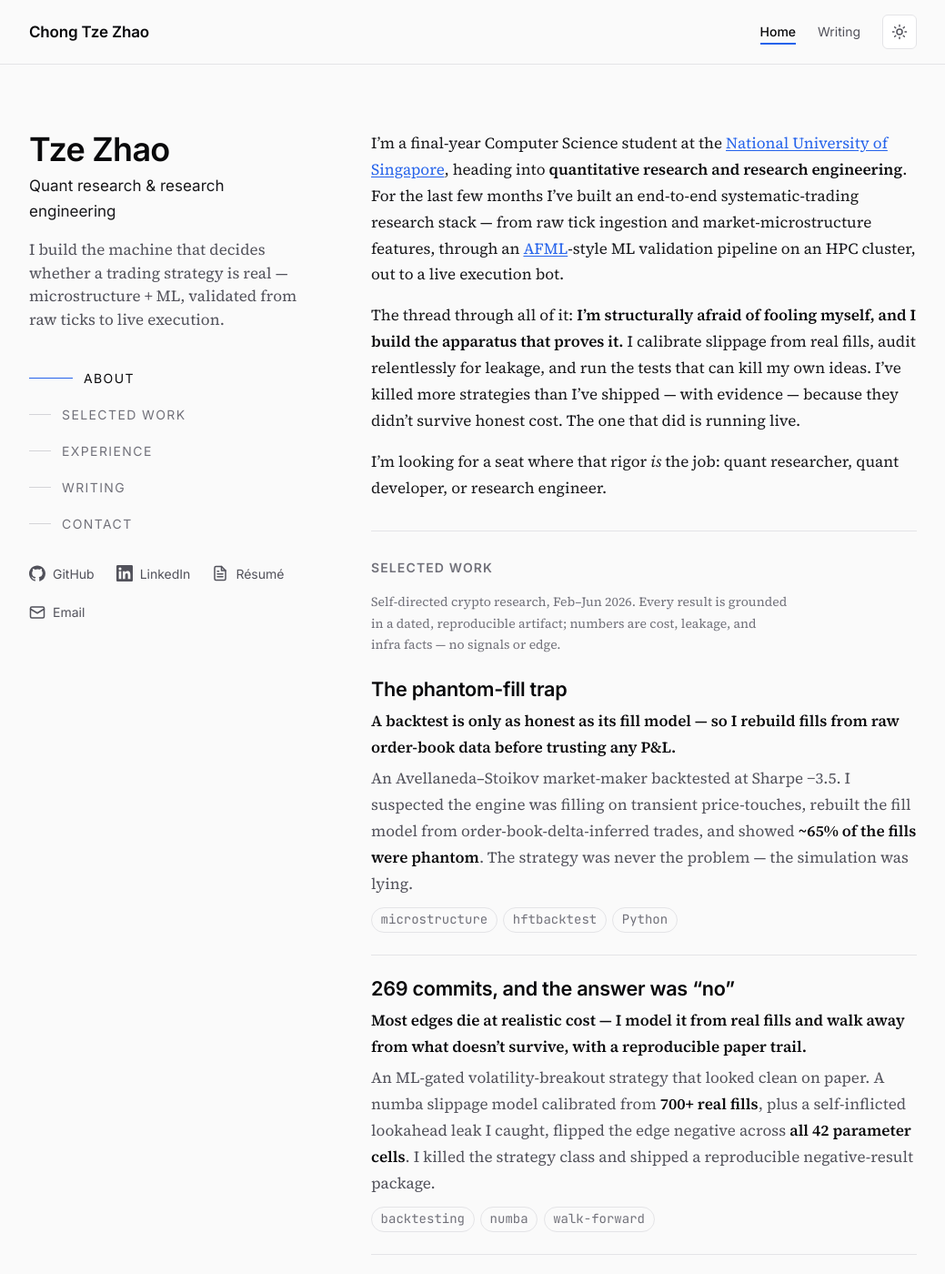
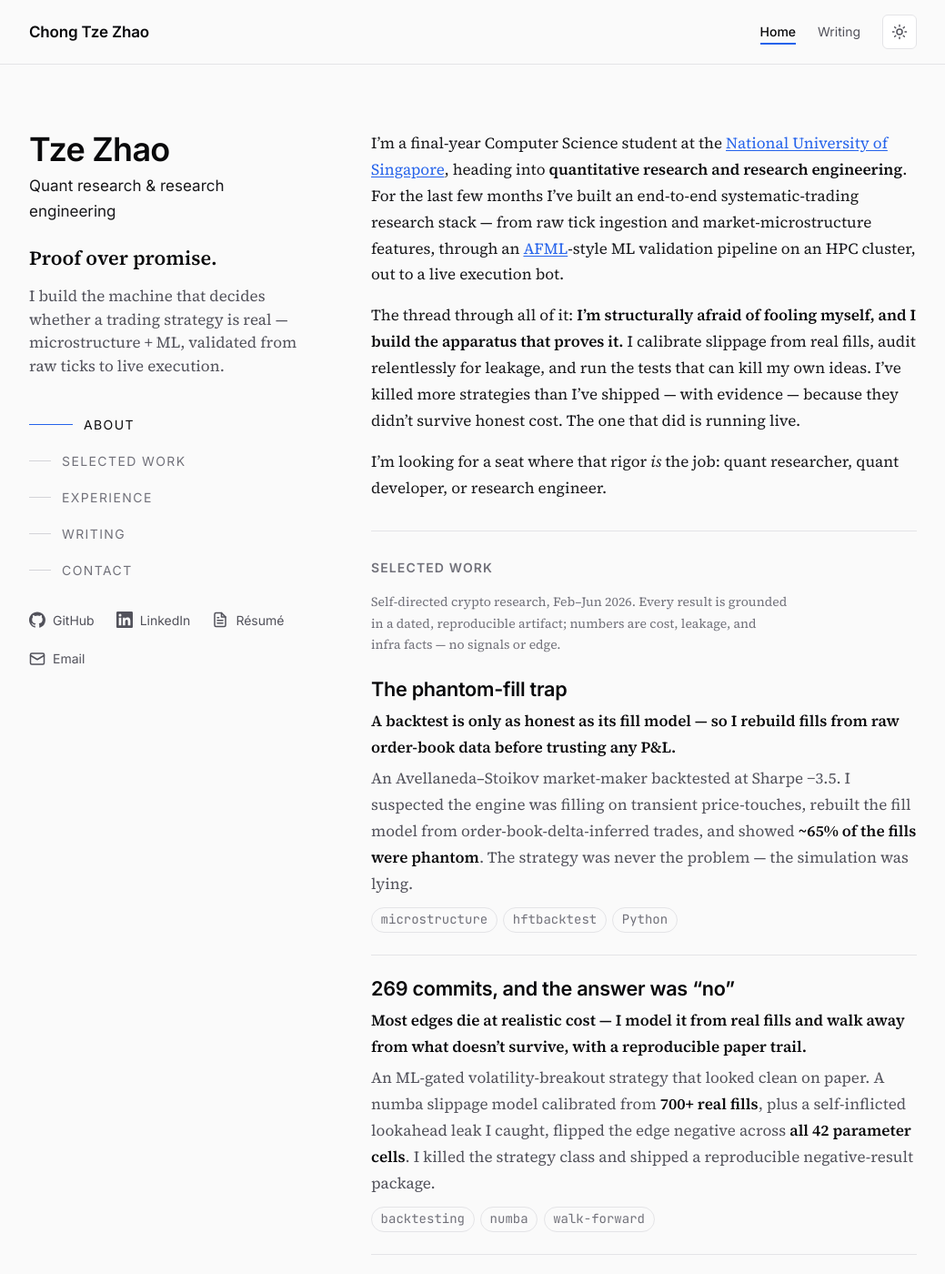
Before and after one commit to chongtzezhao/chongtzezhao.github.io, a Jekyll site: the page built from index.html, in a window 1280 px wide and 1400 px high. Shown: the whole window at 91% size, without its empty margins (120-1159 px from the left). Built offline with Jekyll 4.4.1, drawn with Linux system fonts in a browser that asks for light colours.

Commit message:
feat: tighten resume, add motto

```diff
--- a/assets/css/style.scss
+++ b/assets/css/style.scss
@@ -618,6 +618,14 @@ code, pre, kbd, samp { font-family: var(--font-mono); }
   color: var(--text);
   margin-top: 0.3rem;
 }
+.profile__motto {
+  font-family: var(--font-serif);
+  font-size: var(--step-1);
+  font-weight: 600;
+  line-height: 1.25;
+  color: var(--text-strong);
+  margin-top: var(--space-3);
+}
 .profile__pitch {
   color: var(--muted);
   margin-top: var(--space-2);
--- a/index.html
+++ b/index.html
@@ -11,6 +11,7 @@ profile: true
     <div class="profile__id">
       <h1 class="profile__name">Tze Zhao</h1>
       <p class="profile__role">Quant research &amp; research engineering</p>
+      <p class="profile__motto">Proof over promise.</p>
       <p class="profile__pitch">
         I build the machine that decides whether a trading strategy is real —
         microstructure&nbsp;+&nbsp;ML, validated from raw ticks to live execution.
```
Also changed, not shown: 1 other file.
